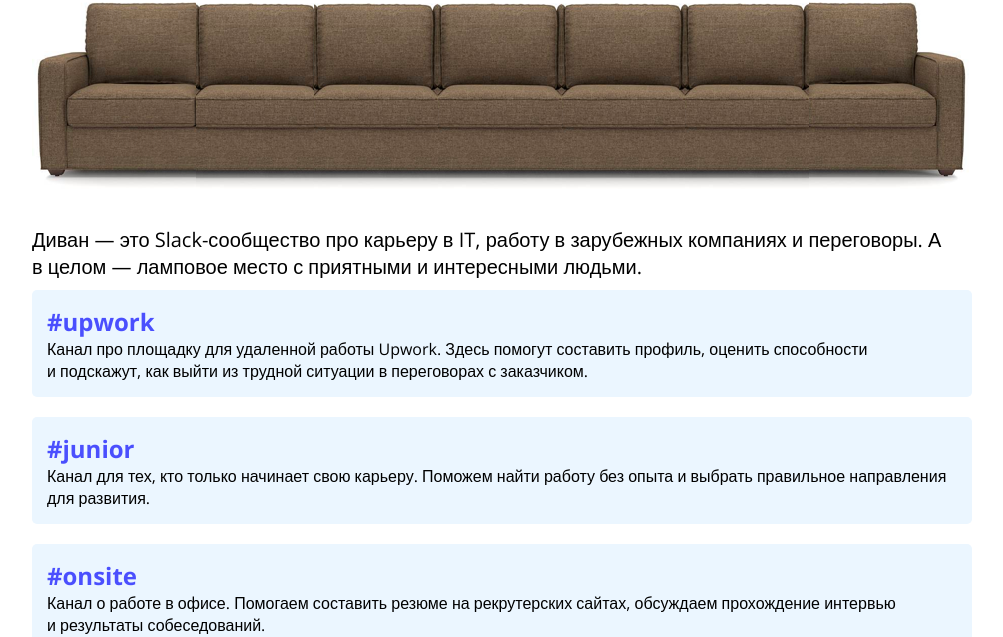
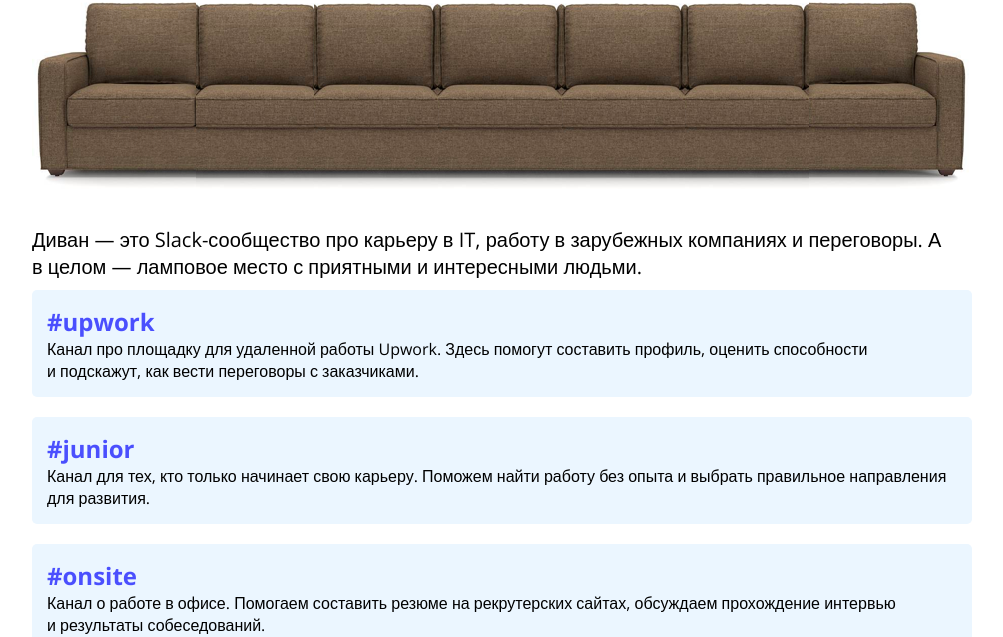
Before and after one commit to divan-community/divan-chat, a website built with Parcel: page src/index.html in a window 1280 px wide. Shown: the part 163-800 px from the top of the page, without its empty margins (138-1141 px from the left). Built offline with nearby package versions, Linux system fonts and the light colour scheme.

Commit message:
Update index.html
Rewritten #upwork,

```diff
--- a/src/index.html
+++ b/src/index.html
@@ -25,9 +25,7 @@
                     #upwork
                 </div>
                 <div class="channel__description">
-                    <div>
-                        Канал про&nbsp;площадку для удаленной работы Upwork. Здесь помогут составить профиль, оценить способности и&nbsp;подскажут, как выйти из&nbsp;трудной ситуации в&nbsp;переговорах с&nbsp;заказчиком.
-                    </div>
+                    Канал про&nbsp;площадку для удаленной работы Upwork. Здесь помогут составить профиль, оценить способности и&nbsp;подскажут, как вести переговоры с&nbsp;заказчиками.
                 </div>
             </div>
             <div class="channel">
```
